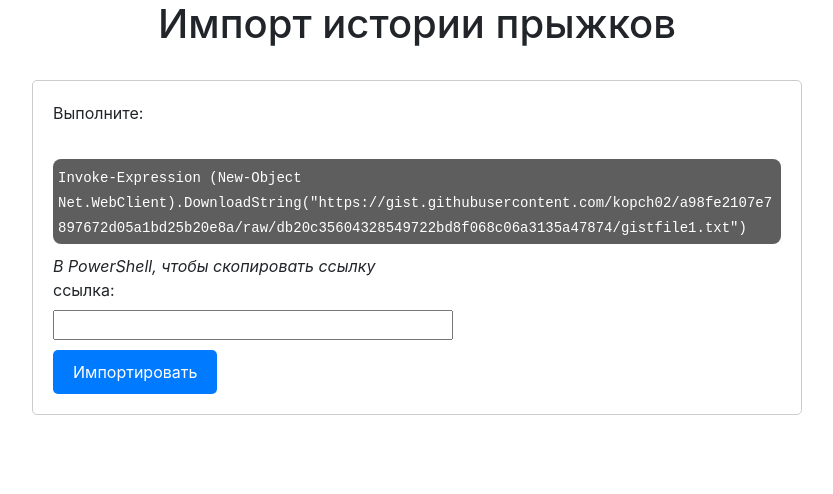
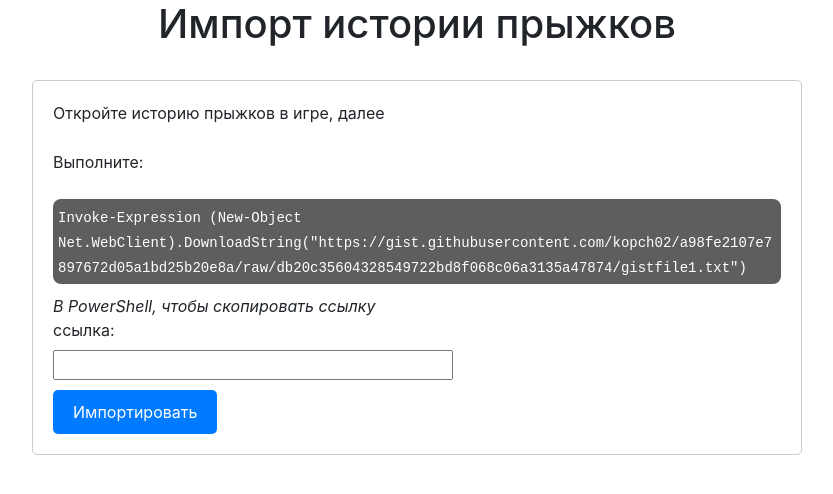
Before and after one commit to kopch02/mega_honkai, a Flask app: template templates/import.html in a window 1280 px wide. Shown: the top 494 px of the page, without its empty margins (223-1056 px from the left). Run offline with Flask 3, Linux system fonts and the light colour scheme; the template is opened without the code that fills it: values that come from a table or form of the project are taken from there, others are empty; some libraries are stand-ins or nearby versions.

Commit message:
impotr css

```diff
--- a/static/css/import.css
+++ b/static/css/import.css
@@ -20,7 +20,7 @@
 
 .form__label {
   display: block;
-  margin-bottom: 10px;
+  margin-bottom: 1px;
 }
 
 .input-wrapper {
--- a/templates/import.html
+++ b/templates/import.html
@@ -8,6 +8,7 @@
         <form action="" method="post" novalidate>
           {{ form.hidden_tag() }}
           <div class="form">
+            <label class="form__label" for="url_history_input">Откройте историю прыжков в игре, далее</label><br>
             <label class="form__label" for="url_history_input">Выполните:</label><br>
             <div class="command-wrapper">
               <code class="command">Invoke-Expression (New-Object Net.WebClient).DownloadString("https://gist.githubusercontent.com/kopch02/a98fe2107e7897672d05a1bd25b20e8a/raw/db20c35604328549722bd8f068c06a3135a47874/gistfile1.txt")</code>
```
